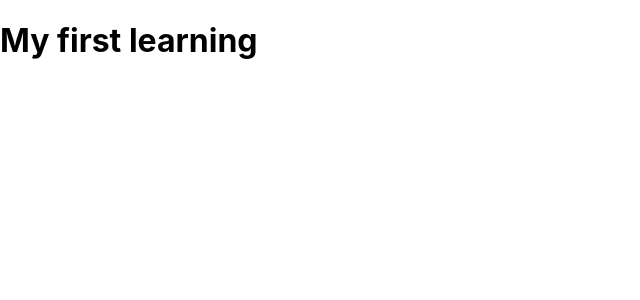
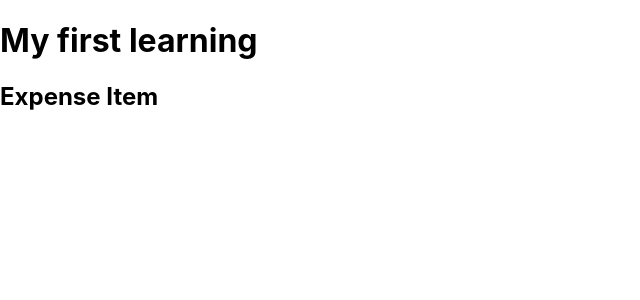
Before and after one commit to harini24/react-complete-guide, a React (Create React App) app: page / in a window 1280 px wide. Shown: the top 300 px of the page, without its empty margins (0-640 px from the left). Built offline with nearby package versions, Linux system fonts and the light colour scheme.

Commit message:
building first custom component

```diff
--- a/src/App.js
+++ b/src/App.js
@@ -1,10 +1,11 @@
 import logo from './logo.svg';
 import './App.css';
-
+import ExpenseItem from'./components/ExpenseItem'
 function App() {
   return (
     <div>
       <h1>My first learning</h1>
+      <ExpenseItem/>
     </div>
   );
 }
--- /dev/null
+++ b/src/components/ExpenseItem.js
@@ -0,0 +1,5 @@
+function ExpenseItem(){
+    return <h2>Expense Item</h2>
+}
+
+export default ExpenseItem
```
